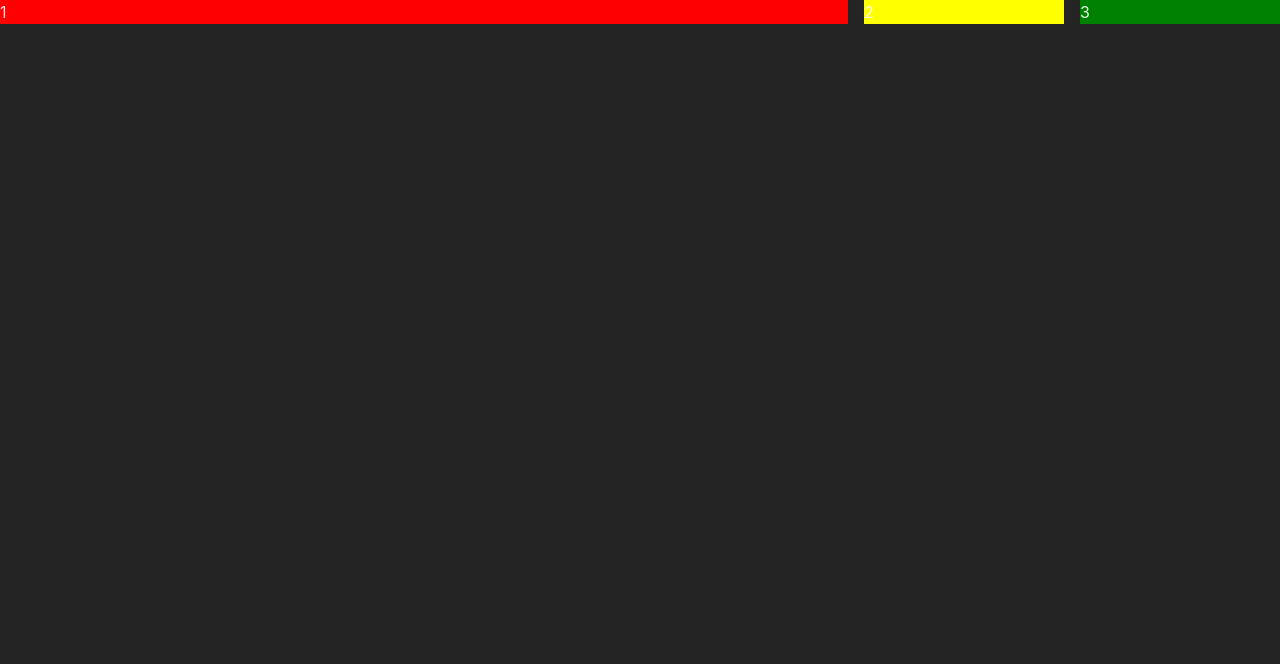
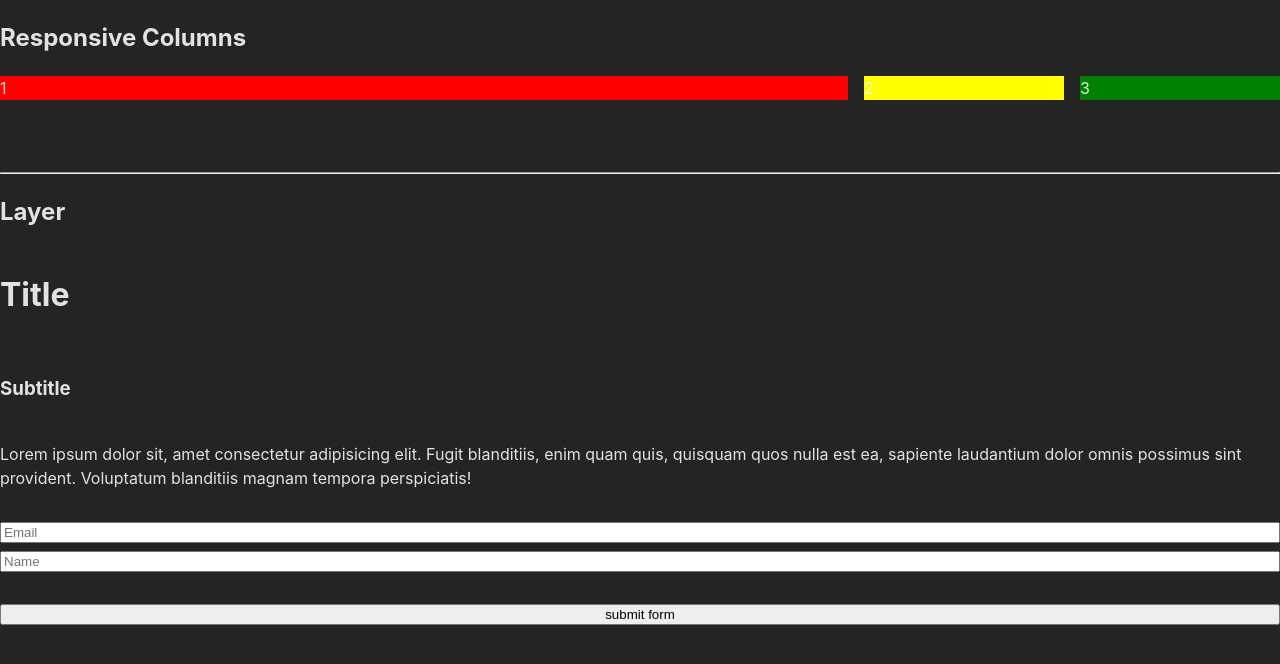
Before and after one commit to Arghun-dev/space-patterns, a React (Vite) app: page / in a window 1280 px wide. Shown: the top 664 px of the page. Built offline with nearby package versions, Linux system fonts and the light colour scheme.

Commit message:
feat: Layer component pattern

```diff
--- a/src/App.tsx
+++ b/src/App.tsx
@@ -1,7 +1,11 @@
+import { Layer } from "./Layer";
 import { Columns, Column } from "./ResponsiveGrid";
 
 function App() {
   return (
+    <Layer gutter="xl">
+      <div>
+        <h2>Responsive Columns</h2>
         <Columns columns={6} gutter="md">
           <Column desktop={4} tablet={6} mobile={6}>
             <div style={{ backgroundColor: "red" }}>1</div>
@@ -13,6 +17,33 @@ function App() {
             <div style={{ backgroundColor: "green" }}>3</div>
           </Column>
         </Columns>
+      </div>
+      <div>
+        <hr />
+        <h2>Layer</h2>
+        <Layer>
+          <h1>Title</h1>
+          <Layer gutter="xs">
+            <h3>Subtitle</h3>
+            <p>
+              Lorem ipsum dolor sit, amet consectetur adipisicing elit. Fugit
+              blanditiis, enim quam quis, quisquam quos nulla est ea, sapiente
+              laudantium dolor omnis possimus sint provident. Voluptatum
+              blanditiis magnam tempora perspiciatis!
+            </p>
+          </Layer>
+
+          <Layer gutter="lg">
+            <Layer gutter="sm">
+              <input type="text" placeholder="Email" />
+              <input type="text" placeholder="Name" />
+            </Layer>
+
+            <button>submit form</button>
+          </Layer>
+        </Layer>
+      </div>
+    </Layer>
   );
 }
 
--- /dev/null
+++ b/src/Layer.tsx
@@ -0,0 +1,11 @@
+import { styled } from "styled-components";
+import { spaceSchema } from "./utils/spaceSchema";
+
+interface LayerProps {
+  gutter?: keyof typeof spaceSchema;
+}
+
+export const Layer = styled.div<LayerProps>`
+  display: grid;
+  gap: ${(props) => spaceSchema[props.gutter ?? "md"]};
+`;
```
Lines whose indentation alone changed are shown as unchanged.
